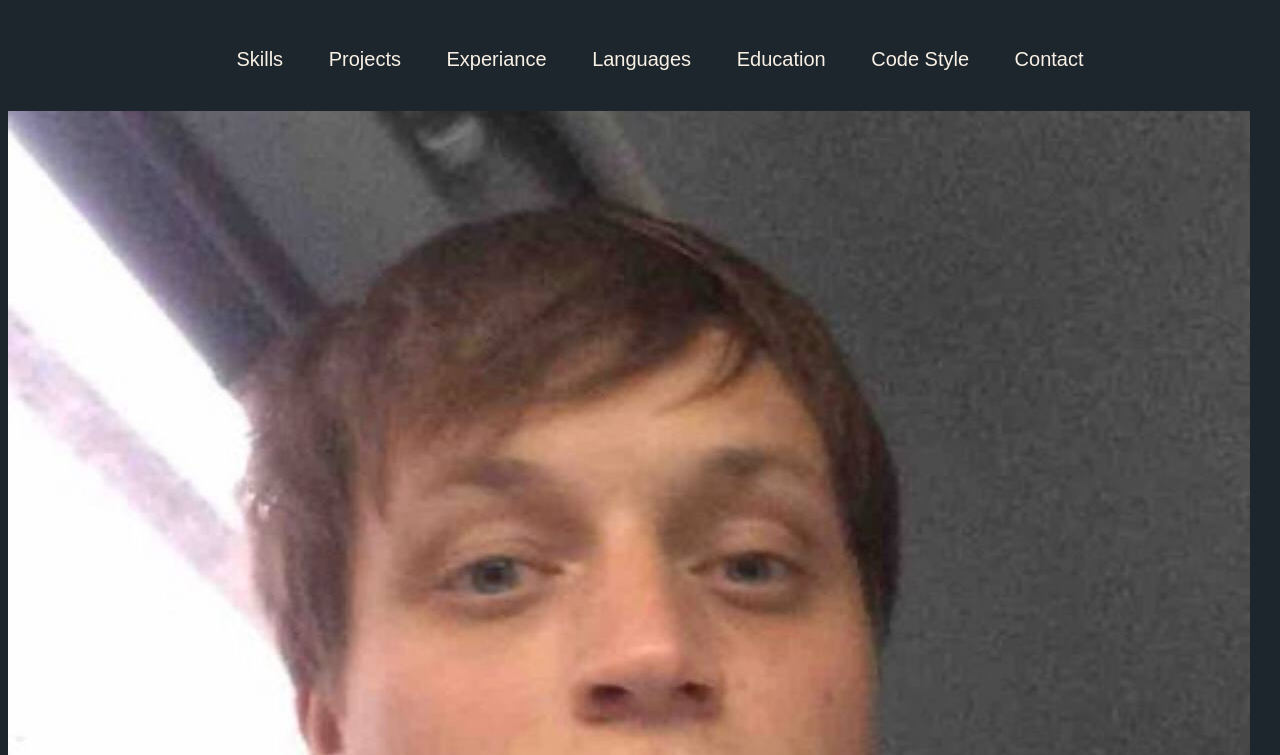
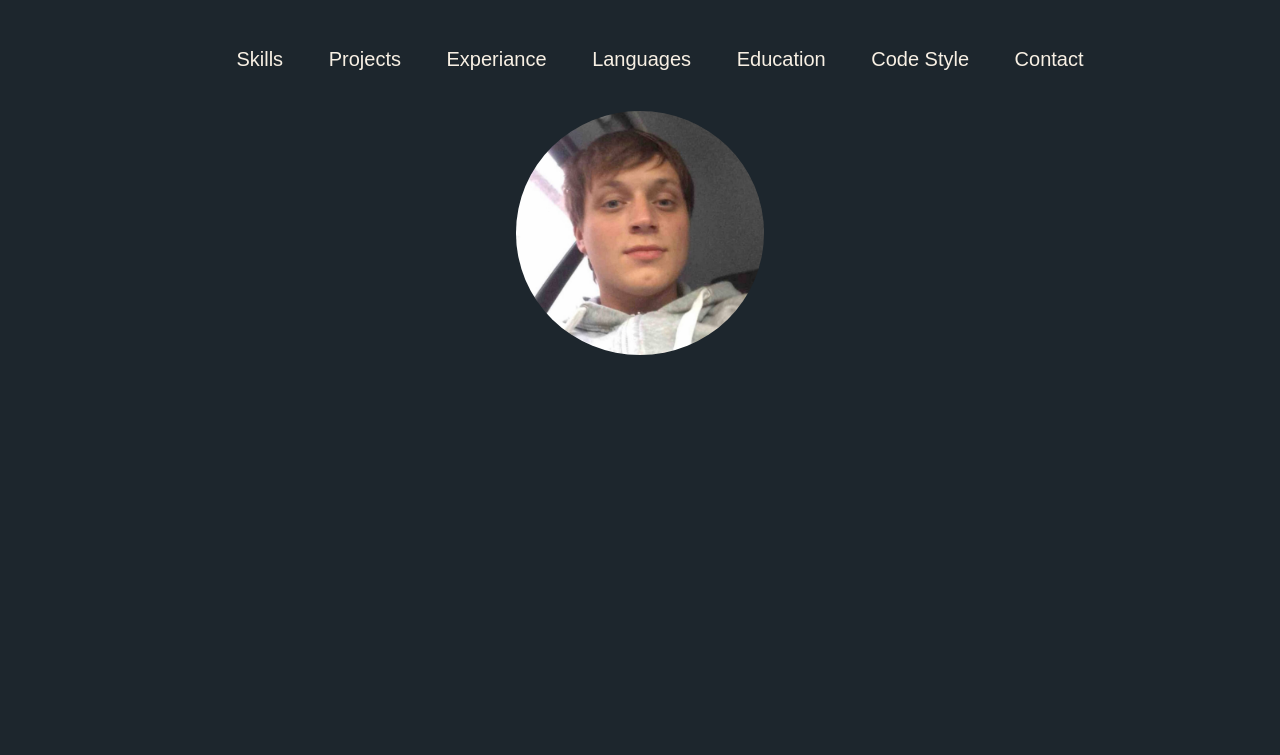
Before and after one commit to MrTomMus/rsschool-cv, a plain HTML site: page index.html in a window 1280 px wide. Shown: the top 755 px of the page. Drawn offline with Linux system fonts and the light colour scheme.

Commit message:
fix: fixed html and css files

```diff
--- a/index.html
+++ b/index.html
@@ -54,7 +54,7 @@
             <div class="main-wrapper">
                 <section class='about-me container'>
                     <div class="about-me__img-container">
-                        <img src='/assets/photo.jpg' alt='Personal photo'>
+                        <img src='assets/photo.jpg' alt='Personal photo' width="20%">
                     </div>
                 </section>
             </div>
--- a/style.css
+++ b/style.css
@@ -27,5 +27,20 @@ body{
 
 li{
     list-style: none;
+}
 
+.about-me{
+    display: flex;
+    flex-direction: column;
+    justify-content: center;
+    align-items: center;
 }
+
+.about-me__img-container{
+    display: flex;
+    justify-content: center;
+}
+
+.about-me__img-container img{
+    border-radius: 50%;
+}
```
